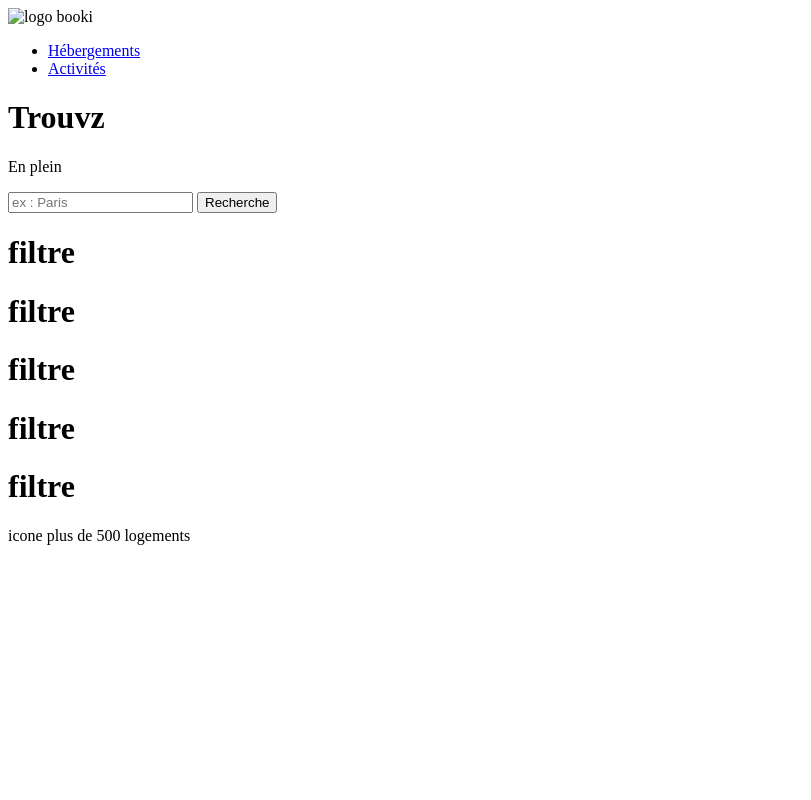
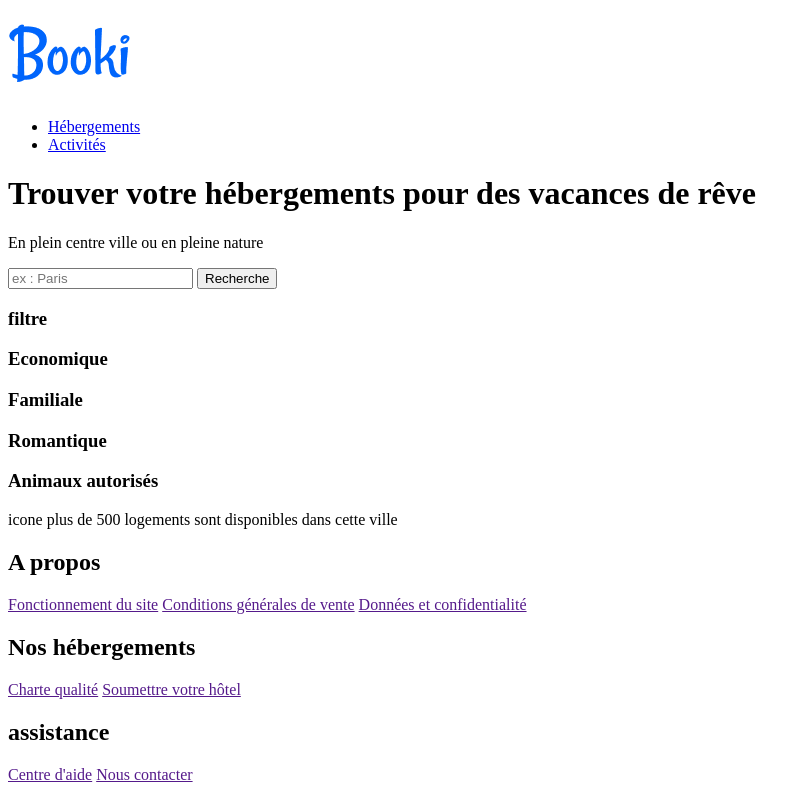
Before and after one commit to lg9207/P2_logan_code, a plain HTML site: page index.html in a window 1280 px wide. Shown: the whole page, without its empty margins (0-811 px from the left). Drawn offline with Linux system fonts and the light colour scheme.

Commit message:
header+footer

```diff
--- a/index.html
+++ b/index.html
@@ -12,7 +12,7 @@
 <body>
     <header>
         <div id="conteneur">
-            <div id="logo"><img src="images/Booki.png" alt="logo booki" title="Cliquez pour agrandir" /></a></div>
+            <img src="images/Booki.png" alt="logo booki" title="Cliquez pour agrandir" />
             <nav>
                 <ul>
                     <li><a href="#">Hébergements</a></li>
@@ -20,27 +20,43 @@
                 </ul>
             </nav>
         </div>
+    </header>
     <div class="navigation">
-            <h1>Trouvz</h1>
-            <p>En plein</p>
+        <h1>Trouver votre hébergements pour des vacances de rêve</h1>
+        <p>En plein centre ville ou en pleine nature</p>
         <form method="POST" action="">
             <input type="text" name="lieux" id="lieux" placeholder="ex : Paris">
             <button type="submit">Recherche</button>
         </form>
         <div class="filtre">
-                <h1>filtre</h1>
-                <h1>filtre</h1>
-                <h1>filtre</h1>
-                <h1>filtre</h1>
-                <h1>filtre</h1>
+            <h3>filtre</h3>
+            <h3>Economique</h3>
+            <h3>Familiale</h3>
+            <h3>Romantique</h3>
+            <h3>Animaux autorisés</h3>
+        <p>icone plus de 500 logements sont disponibles dans cette ville</p>
     </div>
-            <p>icone plus de 500 logements</p>
+    <body>
+
+    </body>
+    <footer>
+        <div class="propos">
+            <h2> A propos</h2>
+            <a href="">Fonctionnement du site</a>
+            <a href="">Conditions générales de vente</a>
+            <a href="">Données et confidentialité</a>
         </div>
+        <div class="hébergement">
+            <h2>Nos hébergements</h2>
+            <a href="">Charte qualité</a>
+            <a href="">Soumettre votre hôtel</a>
+        </div>
+        <div class="assistance">
+            <h2>assistance</h2>
+            <a href="">Centre d'aide</a>
+            <a href="">Nous contacter</a>
 
         </div>
-    </header>
-    <footer>
-
     </footer>
 
 </body>
```
Also changed, not shown: images/Booki.png (added), 1 other file. Lines whose indentation alone changed are shown as unchanged.
